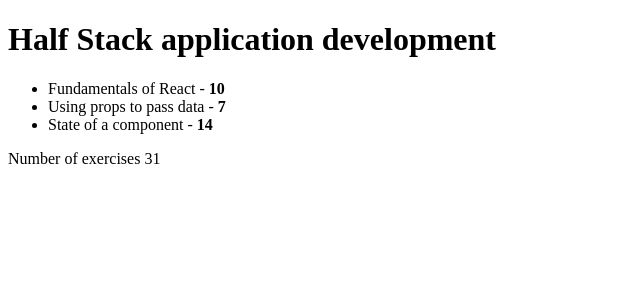
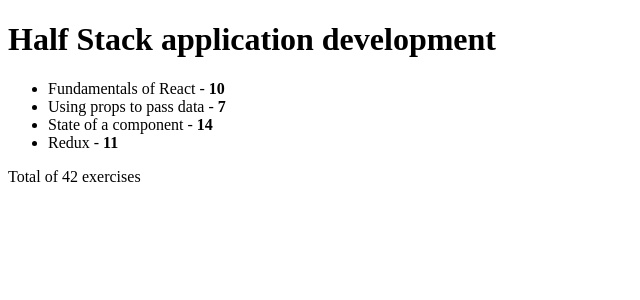
Before and after one commit to manrubbra/FullStackOpen, a React (Vite) app in the folder part2/courseinfo/: page / in a window 1280 px wide. Shown: the top 300 px of the page, without its empty margins (0-640 px from the left). Built offline with nearby package versions, Linux system fonts and the light colour scheme.

Commit message:
ADD - Exercise 2.2

```diff
--- a/part2/courseinfo/src/App.jsx
+++ b/part2/courseinfo/src/App.jsx
@@ -5,7 +5,7 @@
   parts.forEach((x) => {
     sum += x.exercises;
   });
-  return <p>Number of exercises {sum}</p>;
+  return <p>Total of {sum} exercises</p>;
 };
 
 const Part = ({ part }) => (
@@ -55,6 +55,11 @@
         name: 'State of a component',
         exercises: 14,
         id: 3
+      },
+      {
+        name: 'Redux',
+        exercises: 11,
+        id: 4
       }
     ]
   };
```
